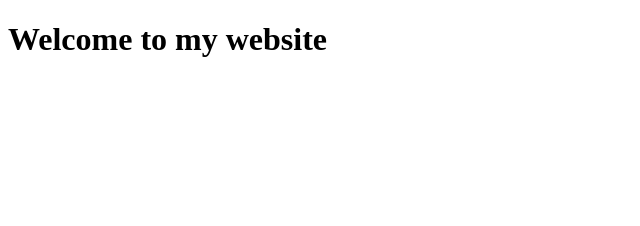
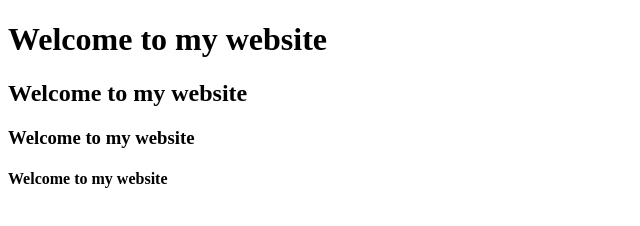
Before and after one commit to AnamulHoqueSagar/my-third-repo, a plain HTML site: page index.html in a window 1280 px wide. Shown: the whole page, without its empty margins (0-640 px from the left). Drawn offline with Linux system fonts and the light colour scheme.

Commit message:
added everything

```diff
--- a/index.html
+++ b/index.html
@@ -8,5 +8,10 @@
 </head>
 <body>
     <h1>Welcome to my website</h1>
+    <h2>Welcome to my website</h2>
+    <h3>Welcome to my website</h3>
+    <h4>Welcome to my website</h4>
+
+
 </body>
 </html>
```
